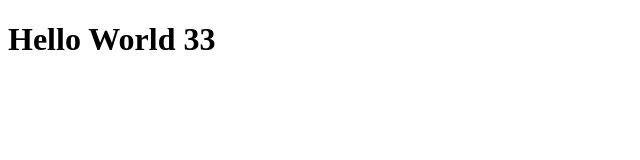
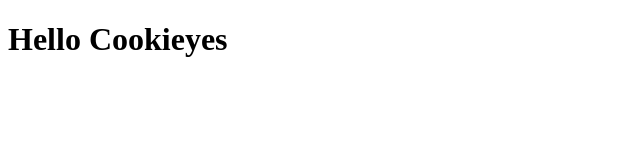
Before and after one commit to thanhvogradion/thanhvogradion.github.io, a plain HTML site: page index.html in a window 1280 px wide. Shown: the full height of the page, 0-640 px from the left. Drawn offline with Linux system fonts and the light colour scheme.

Commit message:
🐛 fix(index): update header
- change header to reference cookieyes

```diff
--- a/index.html
+++ b/index.html
@@ -7,6 +7,6 @@
     <!-- Start cookieyes banner --> <script id="cookieyes" type="text/javascript" src="https://cdn-cookieyes.com/client_data/da5602dc3665dc2064cdd65f/script.js"></script> <!-- End cookieyes banner -->
 </head>
 <body>
-    <h1>Hello World 33</h1>
+    <h1>Hello Cookieyes</h1>
 </body>
 </html>
```
